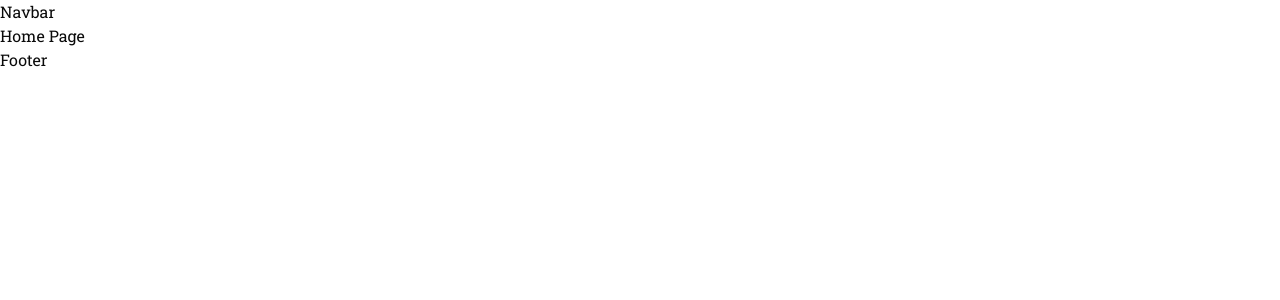
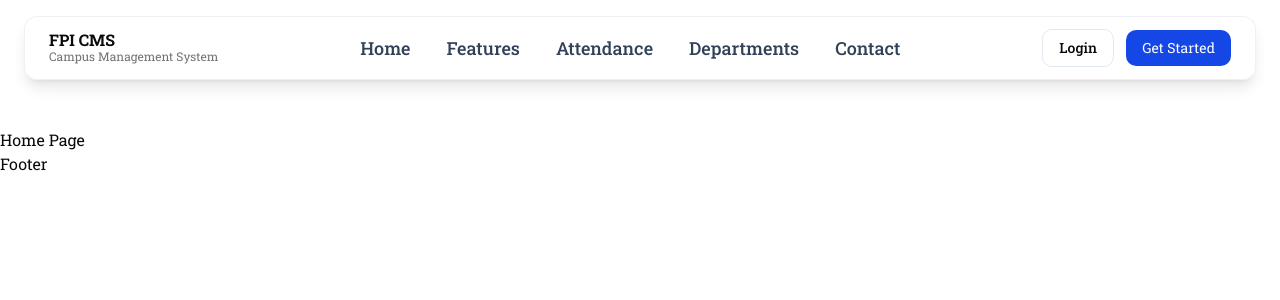
Before and after one commit to safin33221/Fpi-CMS, a Next.js app: page / in a window 1280 px wide. Shown: the top 300 px of the page. Built offline with nearby package versions, Linux system fonts and the light colour scheme.

Commit message:
Created Navbar

```diff
--- a/package.json
+++ b/package.json
@@ -13,6 +13,7 @@
     "@remixicon/react": "^4.9.0",
     "class-variance-authority": "^0.7.1",
     "clsx": "^2.1.1",
+    "lucide-react": "^1.14.0",
     "next": "16.2.6",
     "react": "19.2.4",
     "react-dom": "19.2.4",
--- a/src/app/(public)/layout.tsx
+++ b/src/app/(public)/layout.tsx
@@ -1,11 +1,12 @@
+import Navbar from "@/components/shared/Navbar";
 
 export default function layout({ children }: { children: React.ReactNode }) {
     return (
         <div>
             <header>
-                <h1>Navbar</h1>
+                <Navbar />
             </header>
-            <main>
+            <main className="mt-32">
                 {children}
             </main>
             <footer>
--- /dev/null
+++ b/src/components/shared/Navbar.tsx
@@ -0,0 +1,99 @@
+"use client";
+
+import { useState } from "react";
+import Link from "next/link";
+import { Menu, X } from "lucide-react";
+
+const NAV_ITEMS = [
+    { label: "Home", href: "/" },
+    { label: "Features", href: "/features" },
+    { label: "Attendance", href: "/attendance" },
+    { label: "Departments", href: "/departments" },
+    { label: "Contact", href: "/contact" },
+];
+
+export default function Navbar() {
+    const [mobileOpen, setMobileOpen] = useState(false);
+
+    return (
+        <nav className="fixed top-3 left-1/2 z-50 w-full max-w-7xl -translate-x-1/2 px-3 sm:top-4 sm:px-4 lg:px-6">
+            <div className="flex h-14 items-center justify-between rounded-2xl border border-slate-200/60 bg-white/80 px-4 shadow-lg backdrop-blur-xl sm:h-16 lg:px-6 dark:border-white/10 ">
+                {/* Logo */}
+                <Link href="/" className="flex items-center gap-3">
+
+                    <div className="hidden sm:block">
+                        <h1 className="text-sm font-bold leading-none lg:text-base">
+                            FPI CMS
+                        </h1>
+                        <p className="text-xs text-muted-foreground">
+                            Campus Management System
+                        </p>
+                    </div>
+                </Link>
+
+                {/* Desktop Menu */}
+                <div className="hidden items-center gap-7 md:flex lg:gap-9">
+                    {NAV_ITEMS.map((item) => (
+                        <Link
+                            key={item.label}
+                            href={item.href}
+                            className="text-lg font-medium text-slate-700 transition hover:text-primary dark:text-slate-300 dark:hover:text-white"
+                        >
+                            {item.label}
+                        </Link>
+                    ))}
+                </div>
+
+                {/* Right Side */}
+                <div className="flex items-center gap-2 sm:gap-3">
+                    <button className="hidden rounded-xl border border-slate-200 bg-white px-4 py-2 text-sm font-medium transition hover:bg-slate-100 md:block dark:border-white/10 dark:bg-white/10 dark:hover:bg-white/20">
+                        Login
+                    </button>
+
+                    <button className="rounded-xl px-4 py-2 text-sm  transition  bg-primary text-white ">
+                        Get Started
+                    </button>
+
+                    {/* Mobile Toggle */}
+                    <button
+                        className="rounded-lg p-2 transition hover:bg-slate-100 md:hidden dark:hover:bg-white/10"
+                        onClick={() => setMobileOpen(!mobileOpen)}
+                    >
+                        {mobileOpen ? <X size={20} /> : <Menu size={20} />}
+                    </button>
+                </div>
+            </div>
+
+            {/* Mobile Menu */}
+            <div
+                className={`overflow-hidden transition-all duration-500 md:hidden ${mobileOpen
+                    ? "mt-3 max-h-96 opacity-100"
+                    : "max-h-0 opacity-0"
+                    }`}
+            >
+                <div className="space-y-1 rounded-2xl border border-slate-200/60 bg-white/90 p-4 shadow-xl backdrop-blur-xl dark:border-white/10 dark:bg-black/80">
+                    {NAV_ITEMS.map((item) => (
+                        <Link
+                            key={item.label}
+                            href={item.href}
+                            onClick={() => setMobileOpen(false)}
+                            className="block rounded-xl px-4 py-3 text-sm font-medium text-slate-700 transition hover:bg-slate-100 hover:text-black dark:text-slate-300 dark:hover:bg-white/10 dark:hover:text-white"
+                        >
+                            {item.label}
+                        </Link>
+                    ))}
+
+                    <div className="flex gap-3 pt-3">
+                        <button className="flex-1 rounded-xl border border-slate-200 py-2 text-sm font-medium dark:border-white/10">
+                            Login
+                        </button>
+
+                        <button className="flex-1 rounded-xl bg-blue py-2 text-sm font-medium ">
+                            Start
+                        </button>
+                    </div>
+                </div>
+            </div>
+        </nav>
+    );
+}
```
Also changed, not shown: 1 other file (tests, documents, lock files or other folders).
